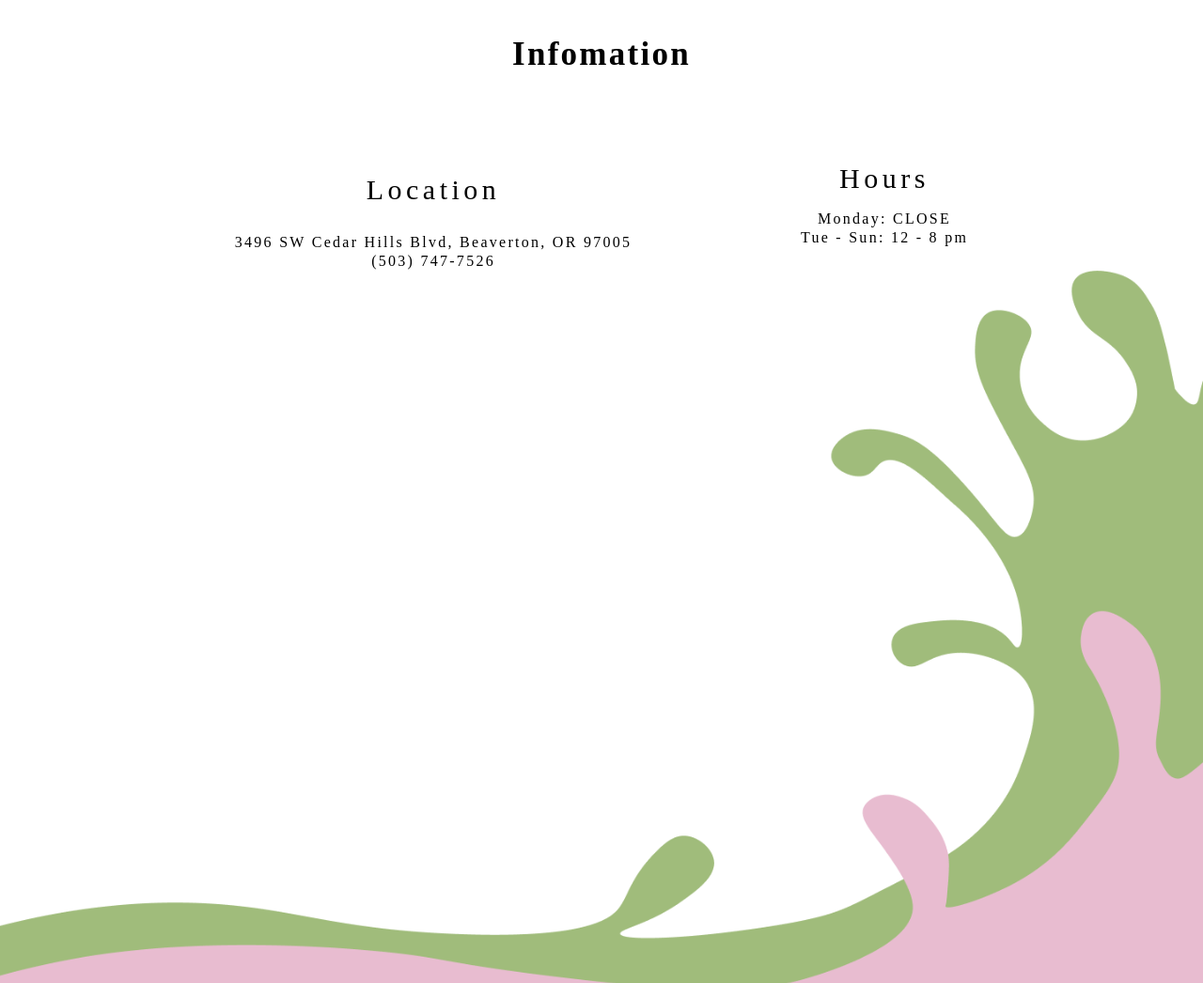
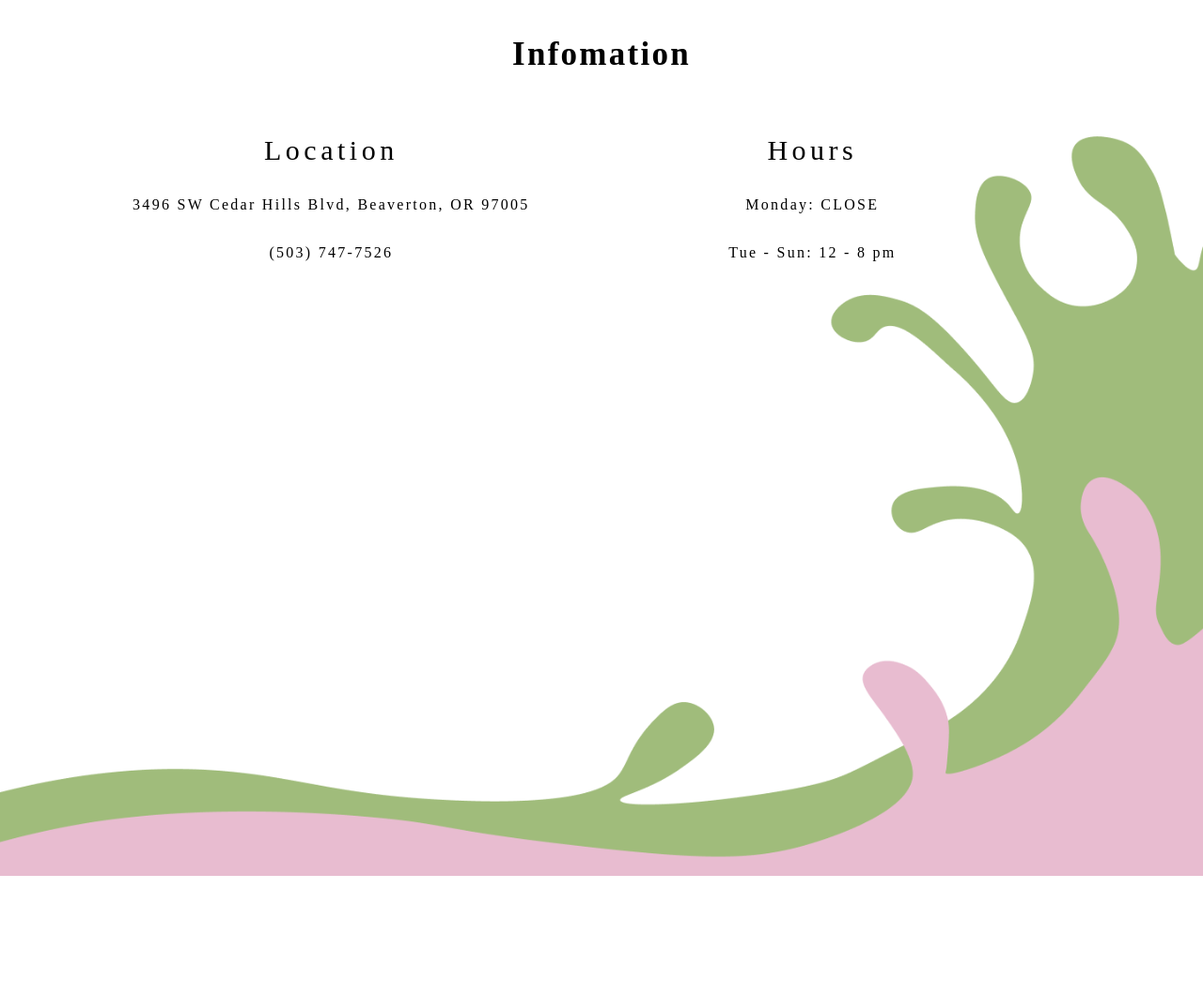
Before and after one commit to ibkiwmt/bubble-n-tea, a plain HTML site: page info.html in a window 1280 px wide. Shown: the top 1046 px of the page at 94% size. After the commit the page ends 938 px from the top, so only its background shows below. Drawn offline with Linux system fonts and the light colour scheme; a web font is replaced by a local one.

Commit message:
info positioned

```diff
--- a/style.css
+++ b/style.css
@@ -140,34 +140,34 @@ ul li {
 }
 /* INFO PAGE */
 .info-page h1 {
-    margin: 40px;
+    margin: 40px 0 70px 0;
 }
 .info-box {
-    position: relative;
+    position: absolute;
     margin: auto;
+    width: 80%;
     display: flex;
-    width: 75%;
-    justify-content: space-around;
-    align-items: center;
+    flex-direction: row;
+    justify-content: space-evenly;
+    align-items: baseline;
 }
 .info-page h2 {
     font-family: 'PP Rader';
     font-style: normal;
     font-weight: 400;
     font-size: 30px;
-    line-height: 48px;
     letter-spacing: 0.15em;
     color: #000000;
-    margin: 15% 0 5% 0;
 }
 .info-page p {
     font-family: 'Ika Trial';
     font-style: normal;
     font-weight: 400;
     font-size: 16px;
-    line-height: 20px;
     color: #000000;
 }
+.location { flex-grow: 2; }
+.hours { flex-grow: 1;}
 /* PRE-ORDER */
 .preorder-page h1 { margin: 40px;}
 .drop-box {
```
Also changed, not shown: info.html (+4 -0 lines).
